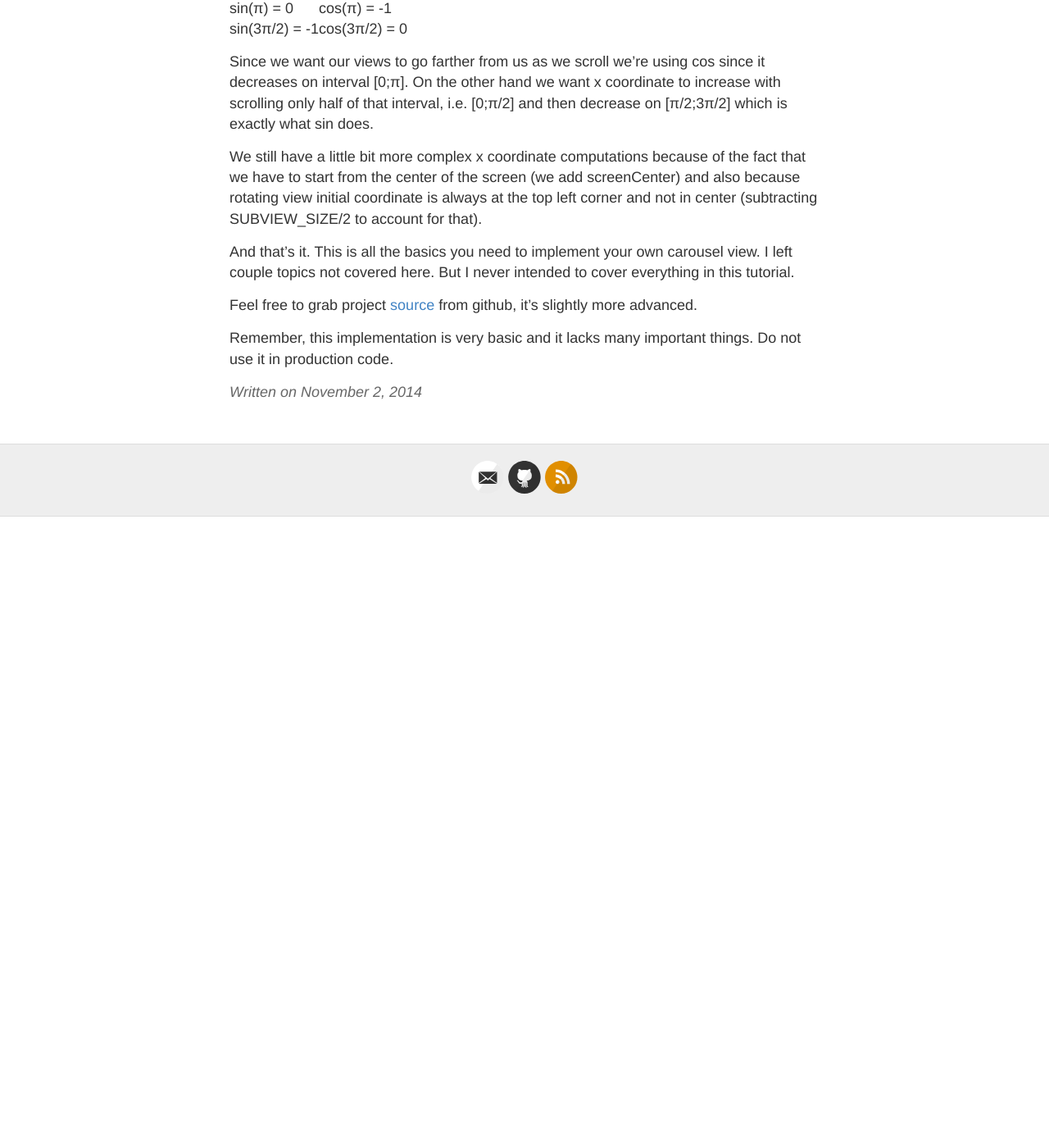
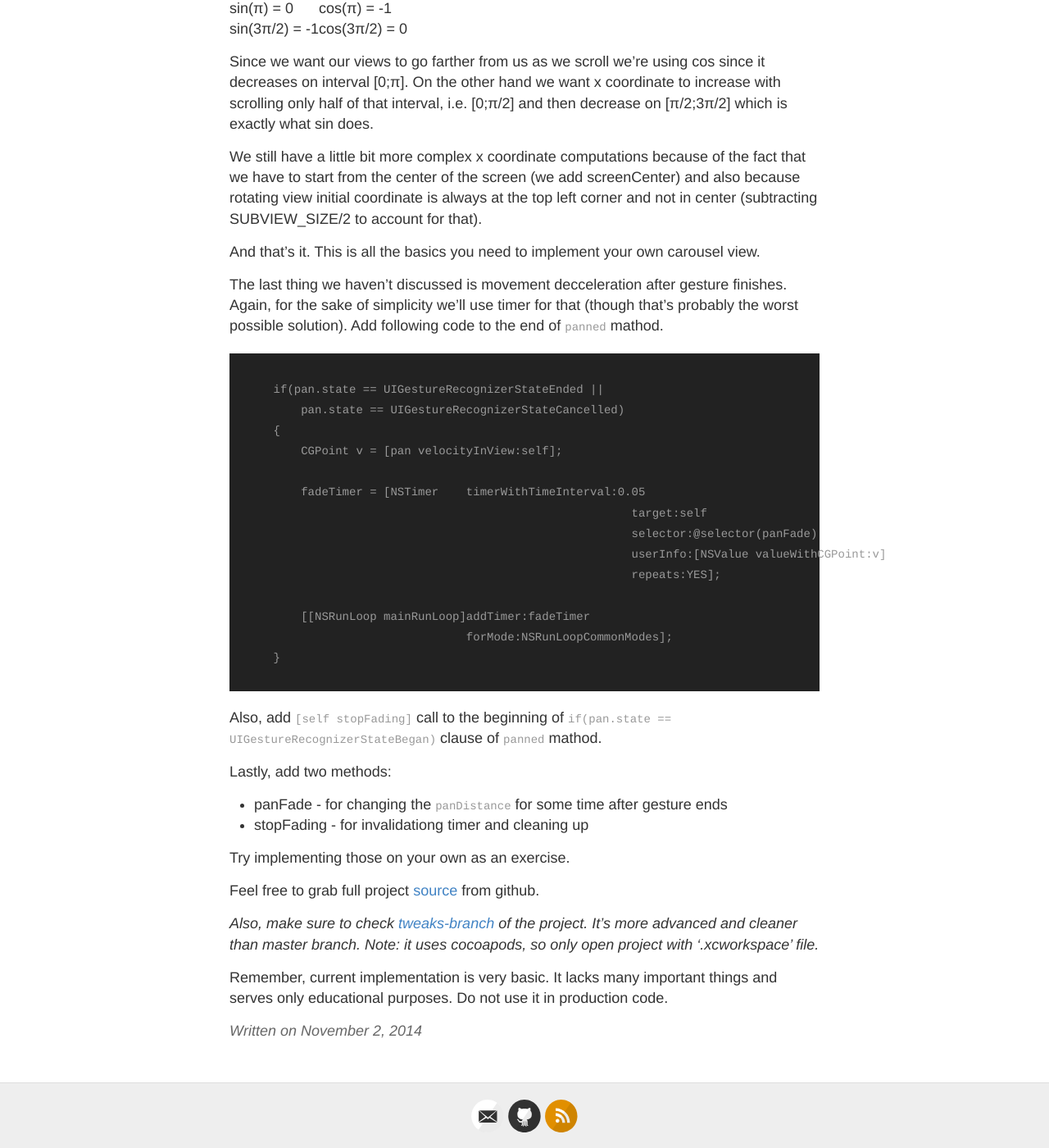
Before and after one commit to golopupinsky/golopupinsky.github.io, a Jekyll site: the page built from _posts/2014-11-2-Carousel.md, in a window 1280 px wide and 1400 px high, scrolled down 3479 px. Shown: the whole window at 82% size. Built offline with Jekyll 4.4.1, drawn with Linux system fonts in a browser that asks for light colours; before the commit the page ends 4109 px from its top, so only the background shows below that.

Commit message:
Carousel fixes & wrapping up

````diff
--- a/_posts/2014-11-2-Carousel.md
+++ b/_posts/2014-11-2-Carousel.md
@@ -120,12 +120,45 @@ First of all, x coordinate depends on sine and z depends on cosine. This is easy
 | sin(π) = 0     | cos(π) = -1  |
 | sin(3π/2) = -1 | cos(3π/2) = 0|
 
+
 Since we want our views to go farther from us as we scroll we're using cos since it decreases on interval [0;π]. On the other hand we want x coordinate to increase with scrolling only half of that interval, i.e. [0;π/2] and then decrease on [π/2;3π/2] which is exactly what sin does.
 
 We still have a little bit more complex x coordinate computations because of the fact that we have to start from the center of the screen (we add screenCenter) and also because rotating view initial coordinate is always at the top left corner and not in center (subtracting SUBVIEW_SIZE/2 to account for that).
 
-And that's it. This is all the basics you need to implement your own carousel view. I left couple topics not covered here. But I never intended to cover everything in this tutorial.
+And that's it. This is all the basics you need to implement your own carousel view.
 
-Feel free to grab project [source](https://github.com/golopupinsky/Carousel) from github, it's slightly more advanced.
+The last thing we haven't discussed is movement decceleration after gesture finishes. Again, for the sake of simplicity we'll use timer for that (though that's probably the worst possible solution).
+Add following code to the end of ```panned``` mathod.
 
-Remember, this implementation is very basic and it lacks many important things. Do not use it in production code.
+```
+    if(pan.state == UIGestureRecognizerStateEnded ||
+    	pan.state == UIGestureRecognizerStateCancelled)
+    {
+        CGPoint v = [pan velocityInView:self];
+
+        fadeTimer = [NSTimer 	timerWithTimeInterval:0.05
+        						target:self
+        						selector:@selector(panFade)
+        						userInfo:[NSValue valueWithCGPoint:v]
+        						repeats:YES];
+
+        [[NSRunLoop mainRunLoop]addTimer:fadeTimer
+        			forMode:NSRunLoopCommonModes];
+    }
+```
+
+Also, add ```[self stopFading]``` call to the beginning of ```if(pan.state == UIGestureRecognizerStateBegan)``` clause of ```panned``` mathod.
+
+Lastly, add two methods:
+
+* panFade - for changing the ```panDistance``` for some time after gesture ends
+* stopFading - for invalidationg timer and cleaning up
+
+Try implementing those on your own as an exercise.
+
+Feel free to grab full project [source](https://github.com/golopupinsky/Carousel) from github.
+
+*Also, make sure to check [tweaks-branch](https://github.com/golopupinsky/Carousel/tree/tweaks-branch) of the project. It's more advanced and cleaner than master branch. Note: it uses cocoapods, so only open project with '.xcworkspace' file.*
+
+
+Remember, current implementation is very basic. It lacks many important things and serves only educational purposes. Do not use it in production code.
````
